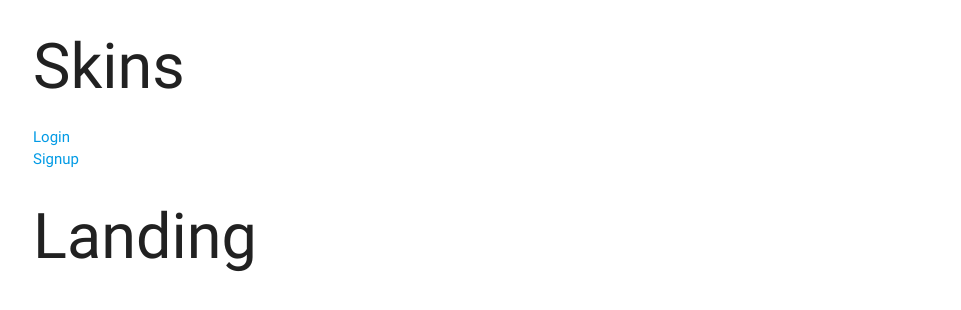
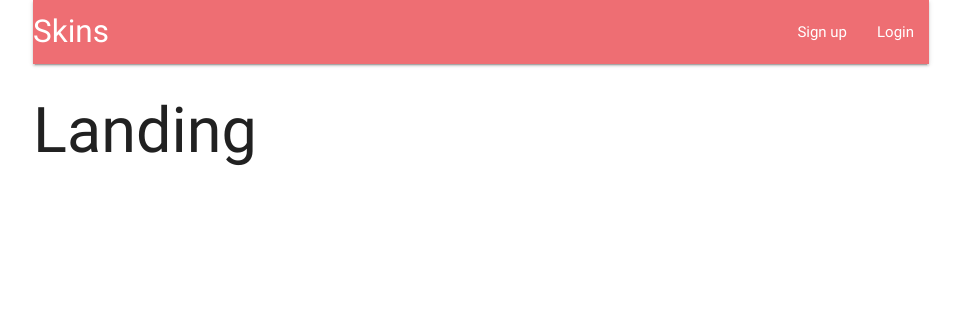
Before and after one commit to chris-daynes/skin-audit, a React (Create React App) app in the folder client/: page / in a window 1280 px wide. Shown: the top 310 px of the page, without its empty margins (159-1120 px from the left). Built offline with nearby package versions, Linux system fonts and the light colour scheme.

Commit message:
added styling to the Header component

```diff
--- a/client/src/components/Header.js
+++ b/client/src/components/Header.js
@@ -4,9 +4,15 @@ class Header extends Component {
   render() {
     return (
       <div>
-        <h1>Skins</h1>
-        <a href=''>Login</a><br/>
-        <a>Signup</a>
+        <nav>
+          <div className="nav-wrapper">
+            <a href="" className="brand-logo left">Skins</a>
+            <ul className='right'>
+              <li><a href="sass.html">Sign up</a></li>
+              <li><a href="badges.html">Login</a></li>
+            </ul>
+          </div>
+        </nav>
       </div>
     );
   };
--- a/client/src/index.js
+++ b/client/src/index.js
@@ -1,4 +1,4 @@
-import materializeCSS from 'materialize-css/dist/css/materialize.min.css'
+import 'materialize-css/dist/css/materialize.min.css'
 import React from 'react';
 import ReactDOM from 'react-dom';
 import { Provider } from 'react-redux';
```
